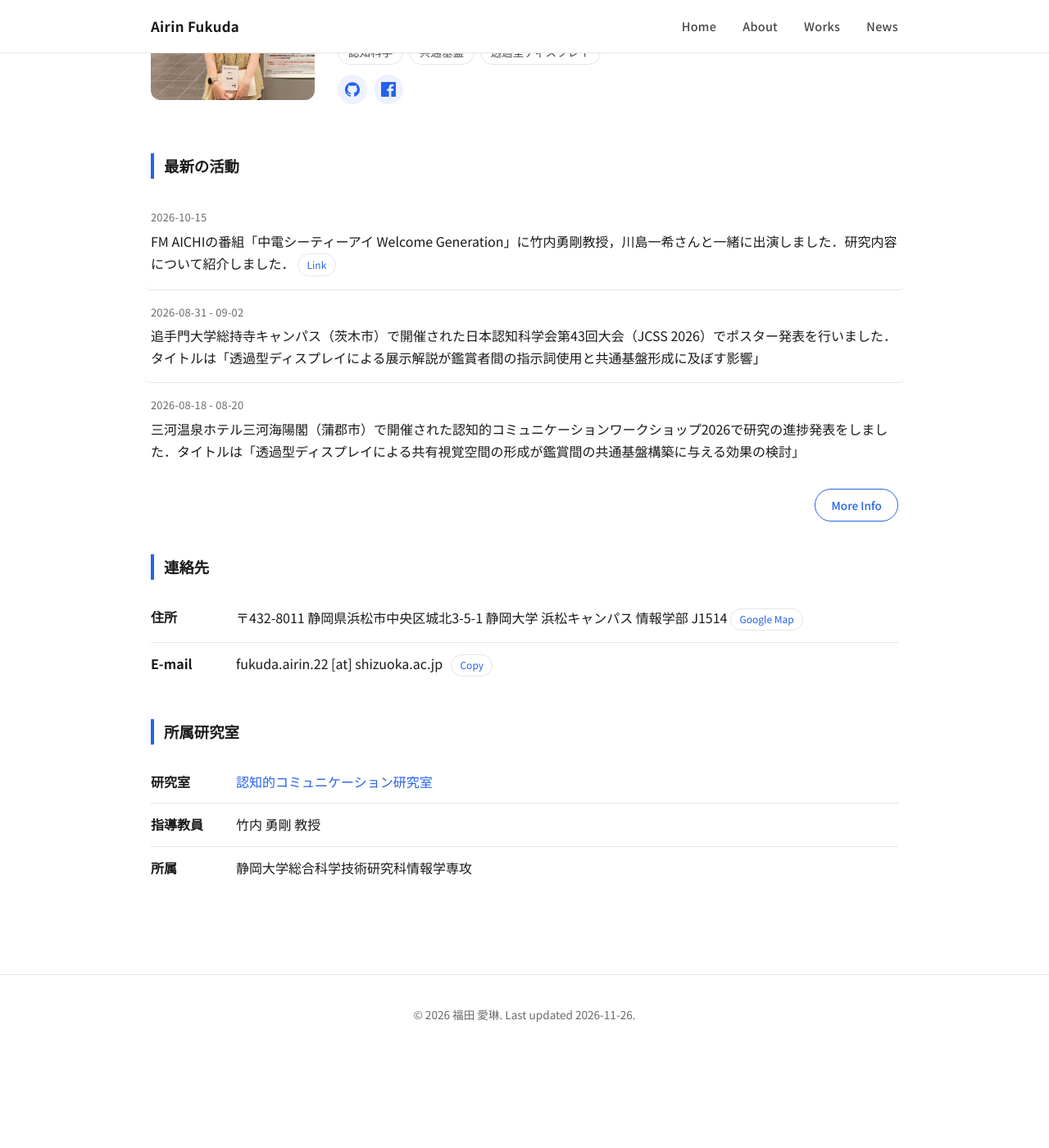
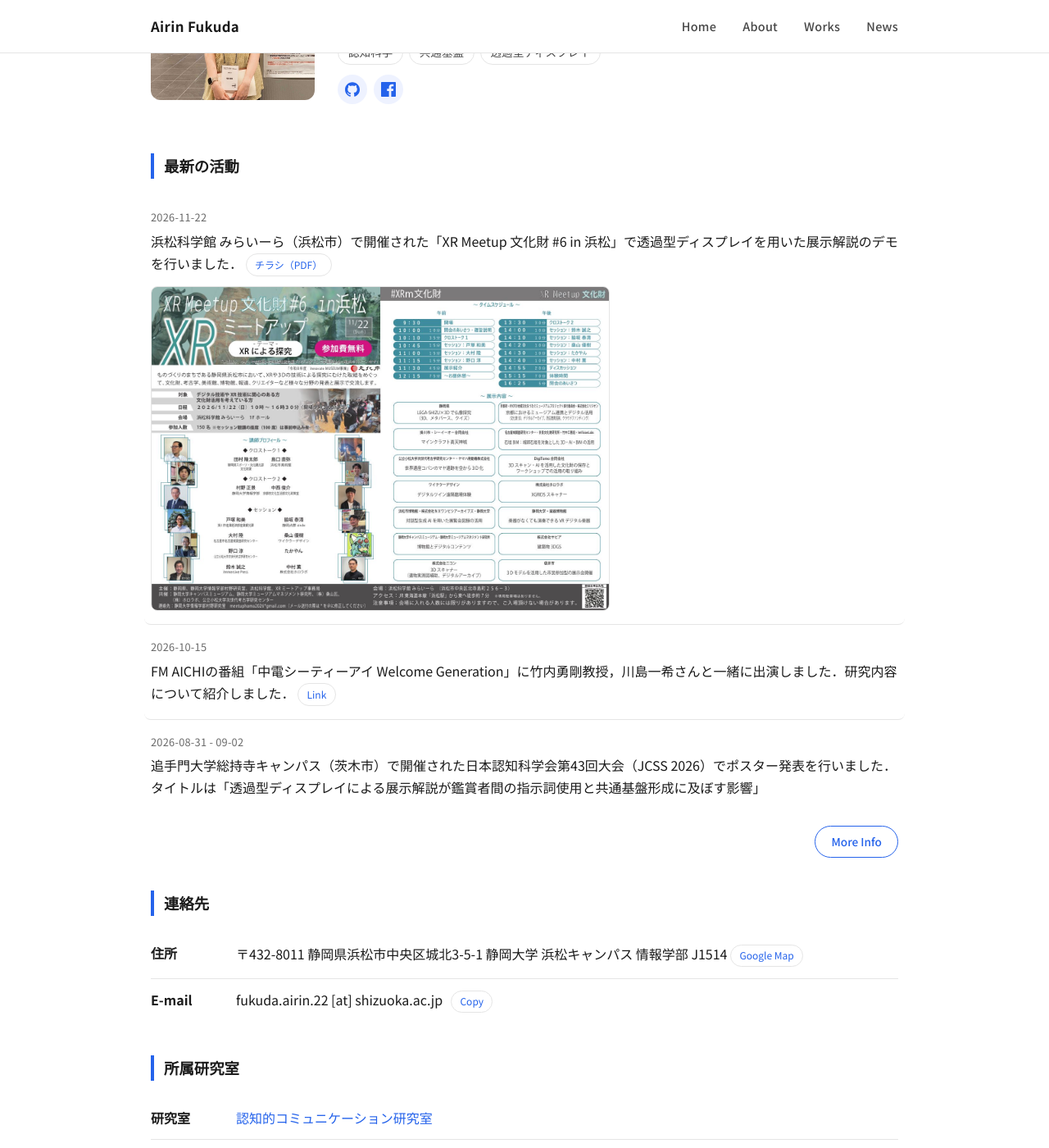
Before and after one commit to i2rin/i2rin.github.io, a Jekyll site: the page built from index.md, in a window 1280 px wide and 1400 px high, scrolled down 215 px. Shown: the whole window at 82% size. Built offline with Jekyll 4.4.1, drawn with Linux system fonts in a browser that asks for light colours; before the commit the page ends 1502 px from its top, so only the background shows below that.

Commit message:
add news

```diff
--- a/_data/news.yml
+++ b/_data/news.yml
@@ -4,6 +4,13 @@
 # date_end: 複数日にまたがるイベントの終了日 "YYYY-MM-DD"（単発の場合は不要）
 # text: 本文
 # url: 関連リンク（任意、無ければ空文字）
+# pdf: 添付PDF（任意）"/assets/files/..."
+# pdf_image: PDF のプレビュー画像（任意）"/assets/images/..."。クリックで pdf を開く
+- date: "2026-11-22"
+  text: "浜松科学館 みらいーら（浜松市）で開催された「XR Meetup 文化財 #6 in 浜松」で透過型ディスプレイを用いた展示解説のデモを行いました．"
+  pdf: "/assets/files/2026-11-22_xr-meetup.pdf"
+  pdf_image: "/assets/images/2026-11-22_xr-meetup.jpg"
+
 - date: "2026-10-15"
   text: "FM AICHIの番組「中電シーティーアイ Welcome Generation」に竹内勇剛教授，川島一希さんと一緒に出演しました．研究内容について紹介しました．"
   url: "https://fma.co.jp/f/prg/welcomegeneration/"
--- a/_includes/news-item.html
+++ b/_includes/news-item.html
@@ -17,5 +17,11 @@
   <p class="activity-item__text">
     {{ include.news.text }}
     {% if include.news.url and include.news.url != "" %}<a class="work-item__link" href="{{ include.news.url }}" target="_blank" rel="noopener">Link</a>{% endif %}
+    {% if include.news.pdf and include.news.pdf != "" %}<a class="work-item__link" href="{{ include.news.pdf | relative_url }}" target="_blank" rel="noopener">チラシ（PDF）</a>{% endif %}
   </p>
+  {% if include.news.pdf_image and include.news.pdf_image != "" %}
+  <a class="activity-item__flyer" href="{{ include.news.pdf | default: include.news.pdf_image | relative_url }}" target="_blank" rel="noopener">
+    <img src="{{ include.news.pdf_image | relative_url }}" alt="チラシ" loading="lazy">
+  </a>
+  {% endif %}
 </li>
--- a/assets/css/style.css
+++ b/assets/css/style.css
@@ -382,6 +382,20 @@ a:hover {
   margin: 0;
 }
 
+.activity-item__flyer {
+  display: block;
+  max-width: 560px;
+  margin-top: 0.75rem;
+}
+
+.activity-item__flyer img {
+  display: block;
+  width: 100%;
+  height: auto;
+  border: 1px solid var(--color-border);
+  border-radius: 8px;
+}
+
 /* Lab / contact */
 .info-section {
   margin-bottom: 2.5rem;
```
Also changed, not shown: assets/images/2026-11-22_xr-meetup.jpg (added), 1 other file.
